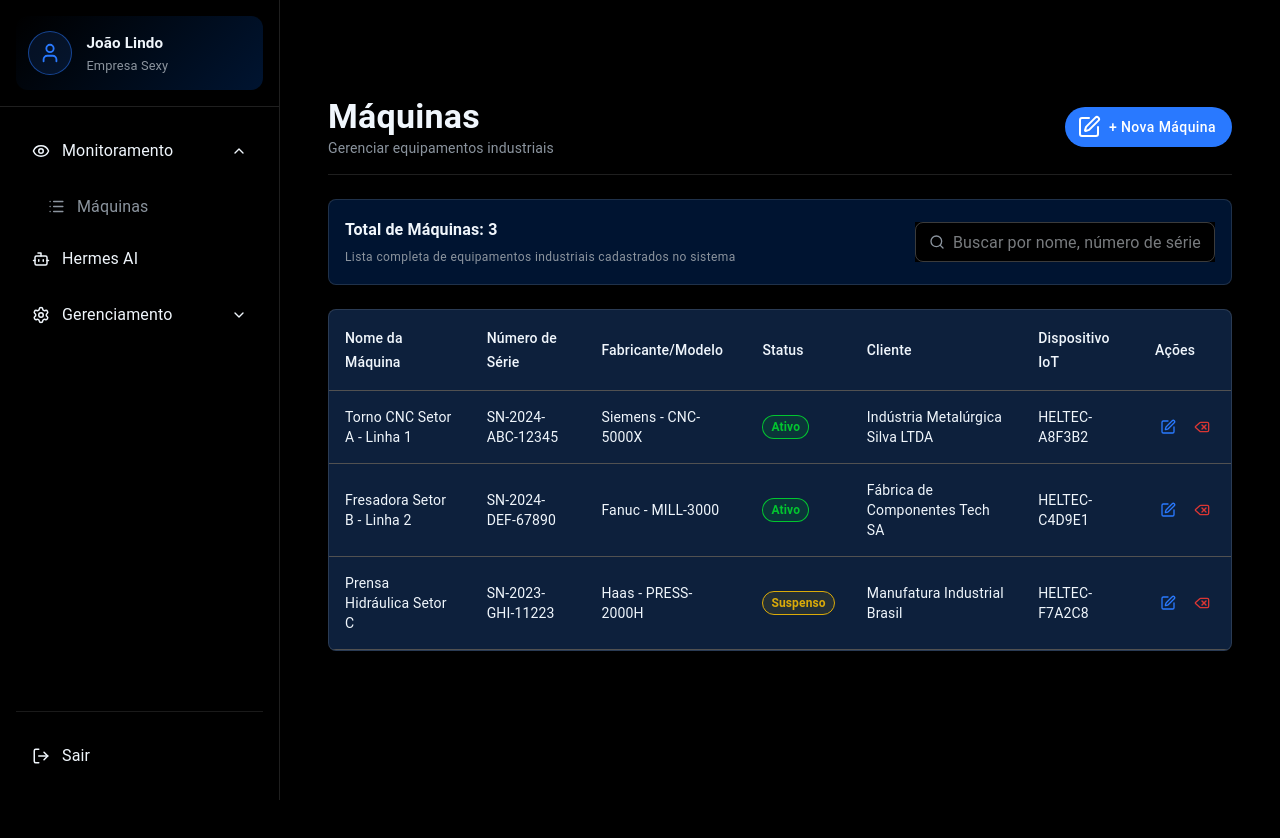
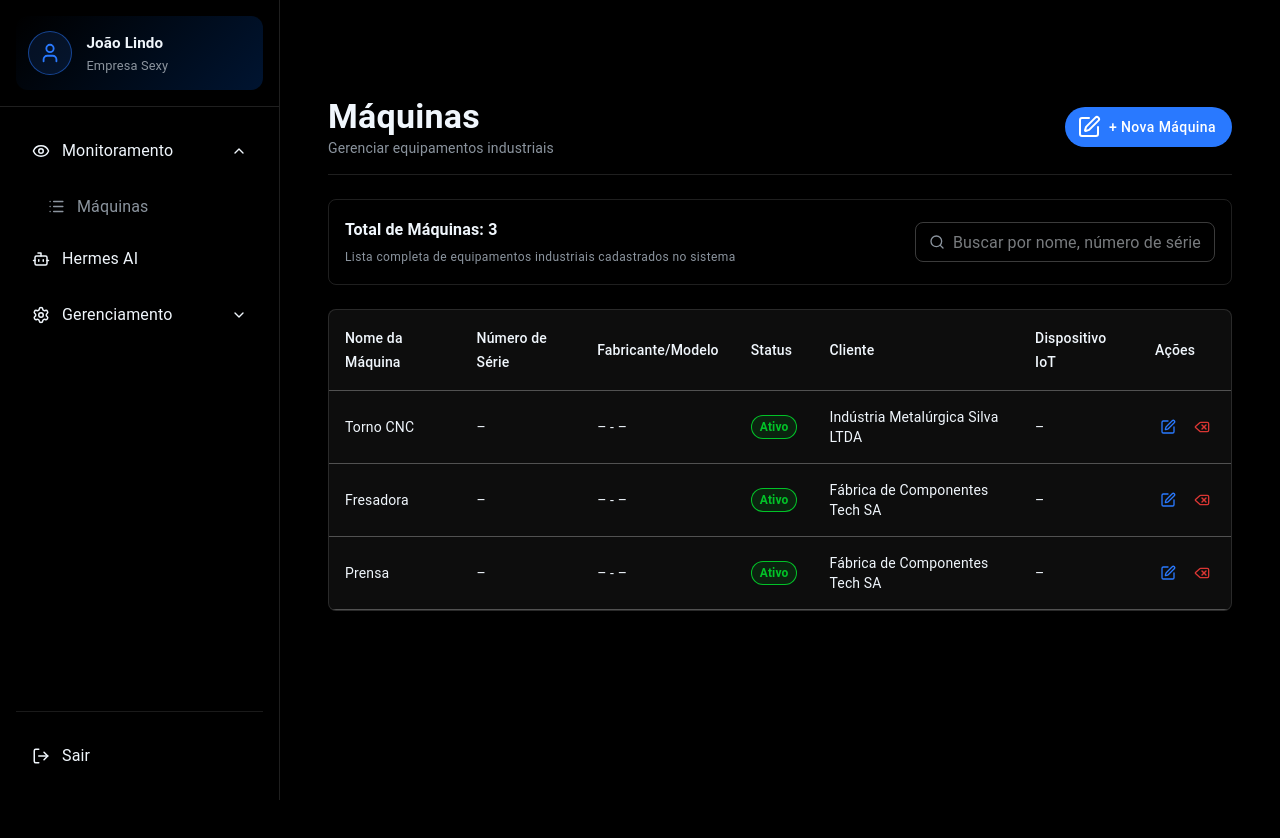
Before and after one commit to SENAISP-Unid601-Projetos/IoTurn, a React (Vite) app in the folder IoturnPage/: page /main/gerenciamento/maquinas in a window 1280 px wide. Shown: the top 838 px of the page. Built offline with nearby package versions, Linux system fonts and the light colour scheme; data requests are answered from the project's data file.

Commit message:
Gerenciamento

```diff
--- a/IoturnPage/src/pages/Gerenciamento/GerenciamentoMaquinas.jsx
+++ b/IoturnPage/src/pages/Gerenciamento/GerenciamentoMaquinas.jsx
@@ -15,80 +15,65 @@ import {
   InputAdornment,
   Chip,
   IconButton,
-  Divider,
 } from "@mui/material";
-import { Search as SearchIcon, Edit, Delete } from "lucide-react";
+import { Search as SearchIcon, Edit, Delete, AlertCircle } from "lucide-react";
 import { alpha } from '@mui/material/styles';
 import theme from "../../theme";
-
-// Simulação de dados (substitua pelo fetch real)
-const mockMachines = [
-  {
-    id: 1,
-    name: "Torno CNC Setor A - Linha 1",
-    serialNumber: "SN-2024-ABC-12345",
-    manufacturer: "Siemens",
-    model: "CNC-5000X",
-    status: "ativo",
-    client: "Indústria Metalúrgica Silva LTDA",
-    iotDevice: "HELTEC-A8F3B2",
-  },
-  {
-    id: 2,
-    name: "Fresadora Setor B - Linha 2",
-    serialNumber: "SN-2024-DEF-67890",
-    manufacturer: "Fanuc",
-    model: "MILL-3000",
-    status: "ativo",
-    client: "Fábrica de Componentes Tech SA",
-    iotDevice: "HELTEC-C4D9E1",
-  },
-  {
-    id: 3,
-    name: "Prensa Hidráulica Setor C",
-    serialNumber: "SN-2023-GHI-11223",
-    manufacturer: "Haas",
-    model: "PRESS-2000H",
-    status: "suspenso",
-    client: "Manufatura Industrial Brasil",
-    iotDevice: "HELTEC-F7A2C8",
-  },
-];
+import { fetchAllMachineData } from "../../services/machineService";
+import { yellow } from "@mui/material/colors";
 
 const GerenciamentoMaquinas = () => {
   const [machines, setMachines] = useState([]);
   const [searchTerm, setSearchTerm] = useState("");
   const [loading, setLoading] = useState(true);
+  const [error, setError] = useState(null);
 
-  // Simula o carregamento dos dados
   useEffect(() => {
     const loadData = async () => {
-      // Em produção, use: const data = await fetchAllMachineData();
-      setTimeout(() => {
-        setMachines(mockMachines);
+      try {
+        const data = await fetchAllMachineData();
+        setMachines(data);
+        setError(null);
+      } catch (err) {
+        console.error("Erro ao carregar máquinas:", err);
+        setError("Failed to fetch");
+      } finally {
         setLoading(false);
-      }, 800); // Simula delay de API
+      }
     };
     loadData();
   }, []);
 
-  // Filtra as máquinas pelo termo de busca
   const filteredMachines = machines.filter((machine) =>
-    machine.name.toLowerCase().includes(searchTerm.toLowerCase()) ||
-    machine.serialNumber.toLowerCase().includes(searchTerm.toLowerCase())
+    machine.name?.toLowerCase().includes(searchTerm.toLowerCase()) ||
+    machine.serialNumber?.toLowerCase().includes(searchTerm.toLowerCase()) ||
+    machine.manufacturer?.toLowerCase().includes(searchTerm.toLowerCase())
   );
 
-  // Renderiza o chip de status
-  const renderStatusChip = (status) => {
-    const isAtivo = status === "ativo";
+const renderStatusChip = (metrics) => {
+  if (!metrics || metrics.length === 0) {
     return (
       <Chip
-        label={isAtivo ? "Ativo" : "Suspenso"}
+        label="Inativo"
         size="small"
         sx={{
-          bgcolor: isAtivo ? alpha(theme.palette.success.main, 0.1) : alpha(theme.palette.warning.main, 0.1),
-          color: isAtivo ? theme.palette.success.main : theme.palette.warning.main,
-          border: `1px solid ${isAtivo ? theme.palette.success.main : theme.palette.warning.main}`,
+          bgcolor: alpha(theme.palette.error.main, 0.1),
+          color: theme.palette.error.main,
+          border: `1px solid ${theme.palette.error.main}`,
+          fontWeight: 600,
+          fontSize: "0.75rem",
+        }}
+      />
+    );
+  }
+  return (
+    <Chip
+      label="Ativo"
+      size="small"
+      sx={{
+        bgcolor: alpha(theme.palette.success.main, 0.1),
+        color: theme.palette.success.main,
+        border: `1px solid ${theme.palette.success.main}`,
         fontWeight: 600,
         fontSize: "0.75rem",
       }}
@@ -139,6 +124,9 @@ const GerenciamentoMaquinas = () => {
         </Button>
       </Box>
 
+      {/* ✅ TUDO ABAIXO SÓ APARECE SE NÃO HOUVER ERRO */}
+      {!error && (
+        <>
           {/* Total e busca */}
           <Box
             sx={{
@@ -147,7 +135,7 @@ const GerenciamentoMaquinas = () => {
               alignItems: "center",
               mb: 3,
               p: 2,
-          bgcolor: "background.paper",
+              bgcolor: "theme.palette.background.default",
               borderRadius: 2,
               border: `1px solid ${theme.palette.divider}`,
             }}
@@ -161,7 +149,7 @@ const GerenciamentoMaquinas = () => {
               </Typography>
             </Box>
             <TextField
-          placeholder="Buscar por nome, número de série ou cliente"
+              placeholder="Buscar por nome, número de série ou fabricante"
               variant="outlined"
               size="small"
               value={searchTerm}
@@ -187,7 +175,7 @@ const GerenciamentoMaquinas = () => {
           <TableContainer
             component={Paper}
             sx={{
-          bgcolor: "background.paper",
+              bgcolor: "background.default",
               borderRadius: 2,
               border: `1px solid ${theme.palette.divider}`,
               overflow: "hidden",
@@ -221,14 +209,14 @@ const GerenciamentoMaquinas = () => {
                 ) : (
                   filteredMachines.map((machine) => (
                     <TableRow key={machine.id}>
-                  <TableCell>{machine.name}</TableCell>
-                  <TableCell>{machine.serialNumber}</TableCell>
+                      <TableCell>{machine.name || "–"}</TableCell>
+                      <TableCell>{machine.serialNumber || "–"}</TableCell>
                       <TableCell>
-                    {machine.manufacturer} - {machine.model}
+                        {machine.manufacturer || "–"} - {machine.model || "–"}
                       </TableCell>
-                  <TableCell>{renderStatusChip(machine.status)}</TableCell>
-                  <TableCell>{machine.client}</TableCell>
-                  <TableCell>{machine.iotDevice}</TableCell>
+                      <TableCell>{renderStatusChip(machine.metrics)}</TableCell>
+                      <TableCell>{machine.company || "–"}</TableCell>
+                      <TableCell>{machine.iotDevice || "–"}</TableCell>
                       <TableCell>
                         <Box sx={{ display: "flex", gap: 1 }}>
                           <IconButton
@@ -257,6 +245,30 @@ const GerenciamentoMaquinas = () => {
               </TableBody>
             </Table>
           </TableContainer>
+        </>
+      )}
+
+      {/* ✅ Mensagem de erro (só aparece se houver erro) */}
+      {error && (
+        <Box
+          sx={{
+            mb: 2,
+            p: 1.5,
+            bgcolor: "#2d0000",
+            color: "white",
+            borderRadius: 1,
+            display: "flex",
+            alignItems: "center",
+            gap: 1,
+            borderLeft: `4px solid ${theme.palette.error.main}`,
+          }}
+        >
+          <AlertCircle size={18} color="#ff6b6b" />
+          <Typography variant="body2" fontWeight="medium">
+            Falha ao carregar os dados: {error}
+          </Typography>
+        </Box>
+      )}
     </Box>
   );
 };
```
Lines whose indentation alone changed are shown as unchanged.
